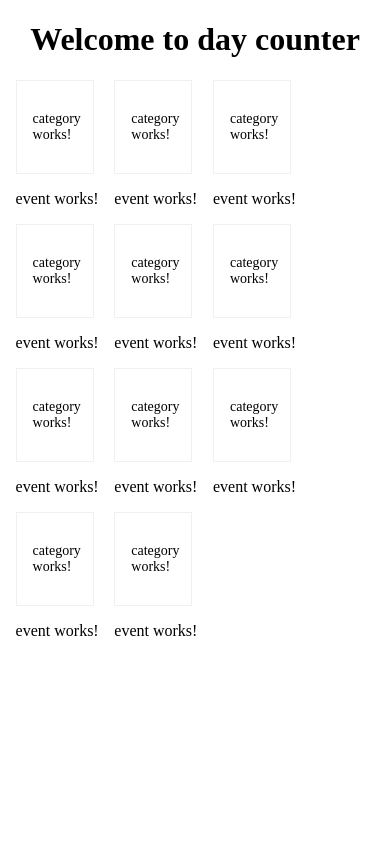
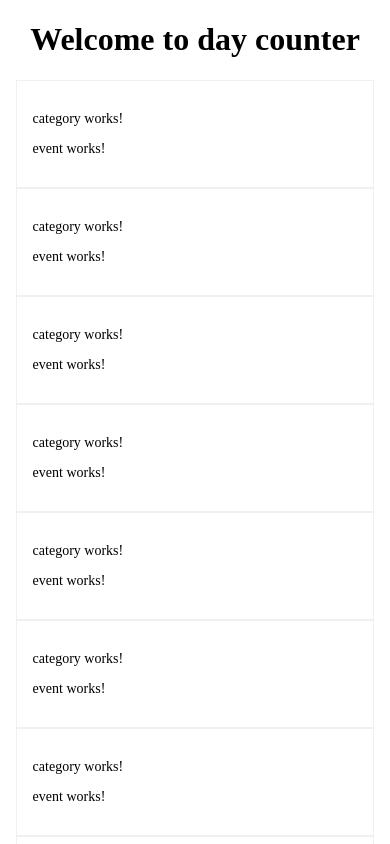
Before and after one commit to huntertran/day-counter, an Angular app: page / in a window 390 px wide. Shown: the top 844 px of the page. Built offline with nearby package versions, Linux system fonts and the light colour scheme.

Commit message:
Responsive style for category component

```diff
--- a/src/app/components/category/category.component.html
+++ b/src/app/components/category/category.component.html
@@ -1,6 +1,6 @@
 
 <div class="category-card">
     <p>category works!</p>
+
+    <app-event></app-event>
 </div>
-
-<app-event></app-event>
--- a/src/app/components/category/category.component.scss
+++ b/src/app/components/category/category.component.scss
@@ -8,3 +8,26 @@
     width: 20vw;
     box-sizing: border-box;
 }
+
+@media screen and (max-width: 1200px) {
+    .category-card
+    {
+        width: 28vw;
+    }
+}
+
+// Tablet
+@media screen and (max-width: 900px) {
+    .category-card
+    {
+        width: 44vw;
+    }
+}
+
+// Mobile
+@media screen and (max-width: 600px){
+    .category-card
+    {
+        width: 92vw;
+    }
+}
```
